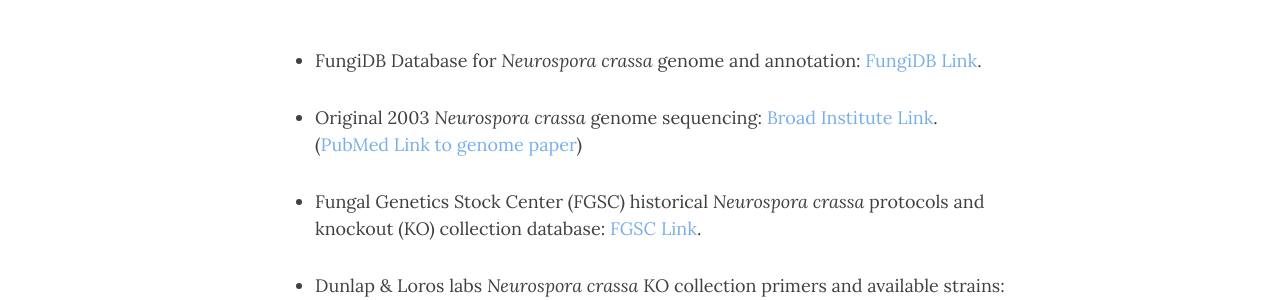
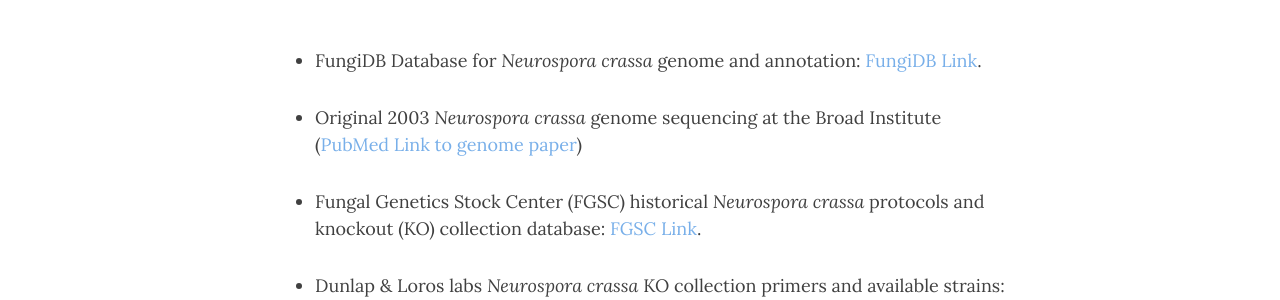
Before and after one commit to cmk35/cmk35.github.io, a Jekyll site: the page built from useful_links.md, in a window 1280 px wide and 1152 px high. Shown: the part 287-587 px from the top of the window. Built offline with Jekyll 4.4.1, drawn with Linux system fonts in a browser that asks for light colours; nearby versions of some CDN libraries.

Commit message:
Update useful_links.md
fix broken Broad Institute link

```diff
--- a/useful_links.md
+++ b/useful_links.md
@@ -7,7 +7,7 @@ subtitle: Kelliher Lab
 - FungiDB Database for <em>Neurospora crassa</em> genome and annotation: <a href="https://fungidb.org/" target="_blank">FungiDB Link</a>.
 <br />
 
-- Original 2003 <em>Neurospora crassa</em> genome sequencing: <a href="https://www.broadinstitute.org/fungal-genome-initiative/neurospora-crassa-genome-project" target="_blank">Broad Institute Link</a>. (<a href="https://pubmed.ncbi.nlm.nih.gov/12712197/" target="_blank">PubMed Link to genome paper</a>)
+- Original 2003 <em>Neurospora crassa</em> genome sequencing at the Broad Institute (<a href="https://pubmed.ncbi.nlm.nih.gov/12712197/" target="_blank">PubMed Link to genome paper</a>)
 <br />
 
 - Fungal Genetics Stock Center (FGSC) historical <em>Neurospora crassa</em> protocols and knockout (KO) collection database: <a href="https://www.fgsc.net/Neurospora/neurospora.html" target="_blank">FGSC Link</a>.
```
